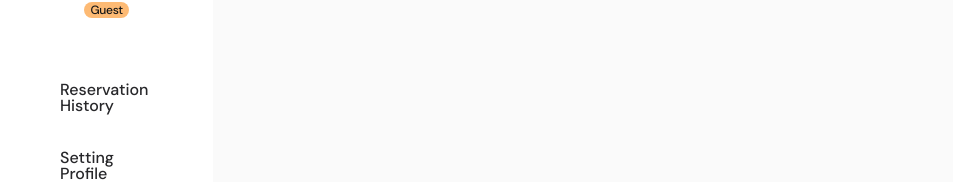
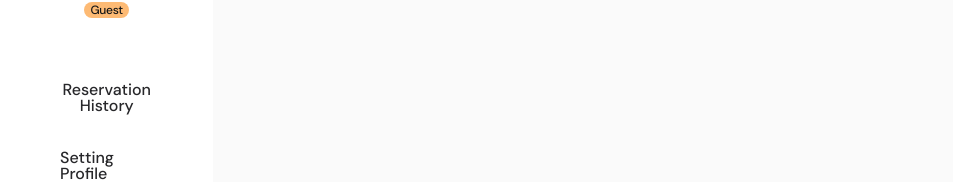
Before and after one commit to jinnaWan/ToaaNiung, a Next.js app: page /myprofile in a window 1280 px wide. Shown: the part 415-597 px from the top of the page, without its empty margins (0-953 px from the left). Built offline with nearby package versions, Linux system fonts and the light colour scheme; no server answers; sample sign-in values are in the browser's storage; a web font is replaced by a local one.

Commit message:
hopefully last one

```diff
--- a/app/(site)/myprofile/page.jsx
+++ b/app/(site)/myprofile/page.jsx
@@ -96,7 +96,7 @@ export default function MyProfile() {
             </div>
 
             <a onClick={handleMenuClick("historybooking")} href="#">
-              <div className="text-zinc-800 text-base font-medium leading-4 mt-14 py-2 px-1 rounded-lg hover:bg-gray-200">
+              <div className="text-zinc-800 text-base text-center font-medium leading-4 mt-14 py-2 px-1 rounded-lg hover:bg-gray-200">
                 Reservation History
               </div>
             </a>
```
